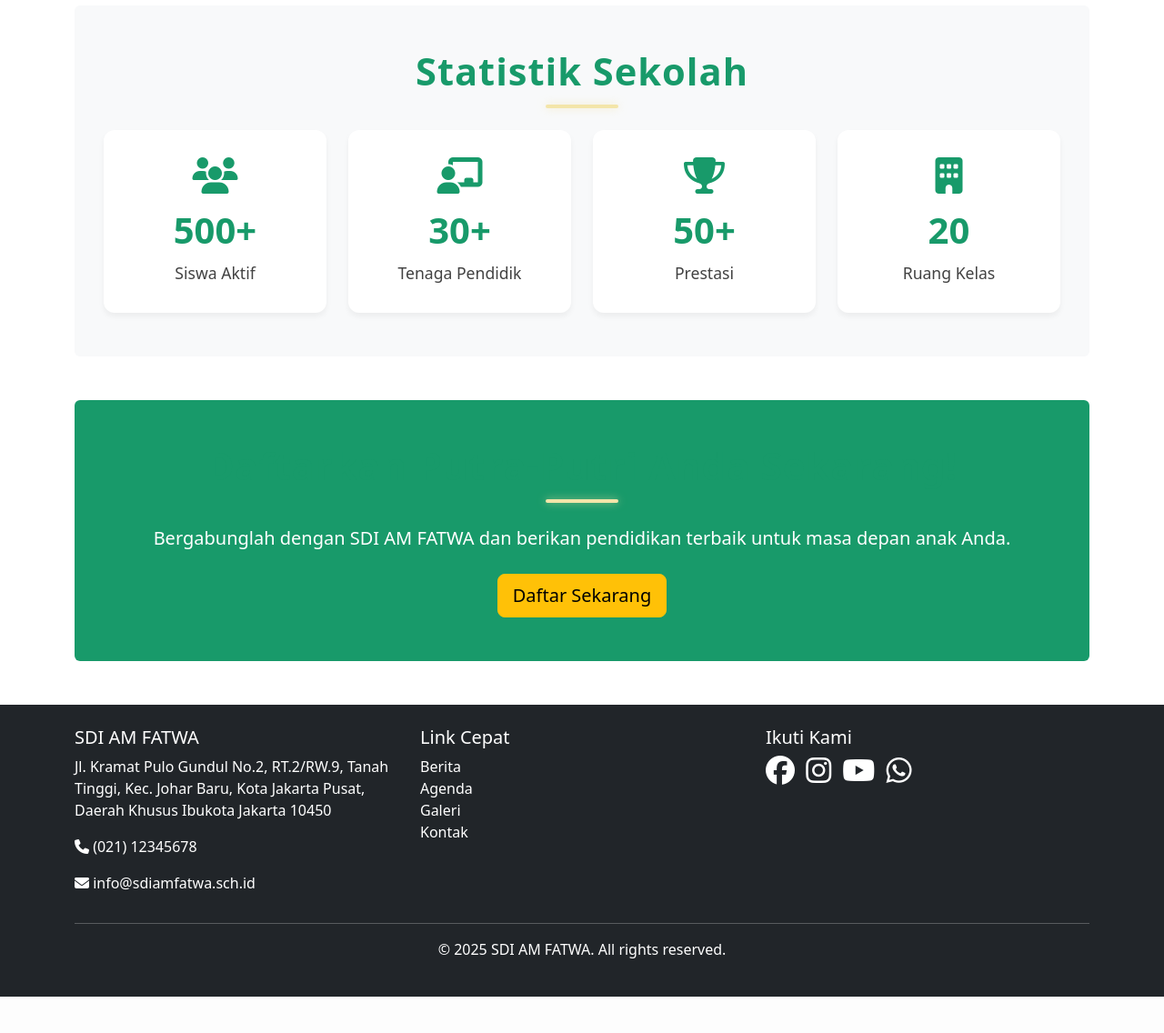
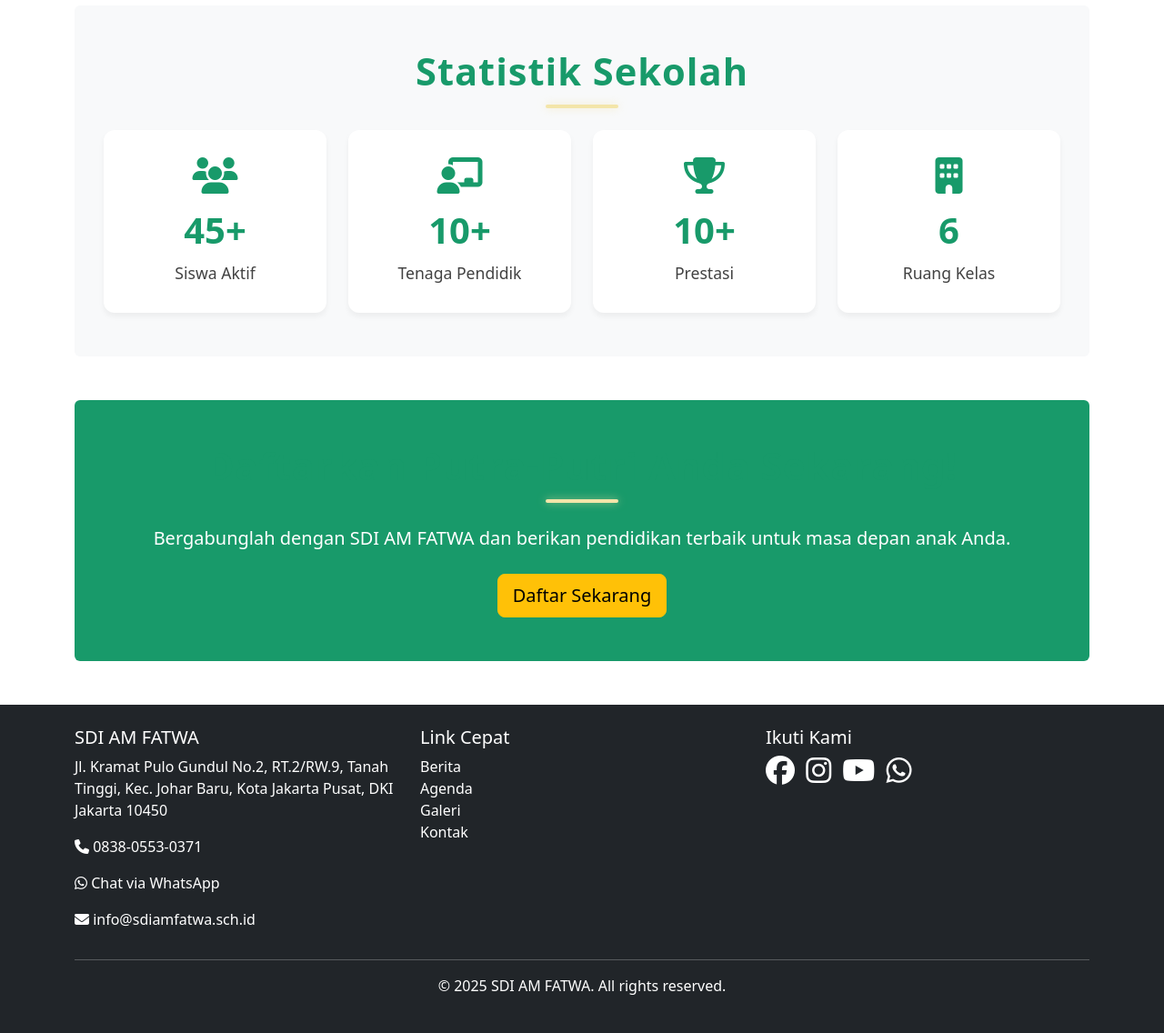
Before and after one commit to kandarlubis31/sdiamfatwa, a Django app: page / in a window 1280 px wide. Shown: the part 1987-3123 px from the top of the page at 91% size. Before the commit the page ends 3083 px from the top, so only its background shows below. Run offline with Django 5.2, Linux system fonts and the light colour scheme; data that the repository does not hold is empty; some libraries are stand-ins or nearby versions.

Commit message:
modified:   sdiamfatwa/settings.py 	modified:   templates/base.html 	modified:   templates/home/home.html 	modified:   templates/kontak/kontak.html

```diff
--- a/templates/base.html
+++ b/templates/base.html
@@ -1,5 +1,4 @@
-{% load static %}
-{% load compress %}
+{% load static %} {% load compress %}
 <!DOCTYPE html>
 <html lang="id">
   <head>
@@ -35,8 +34,13 @@
         animation: logoPulse 2s ease-in-out infinite;
       }
       @keyframes logoPulse {
-        0%, 100% { transform: scale(1); }
-        50% { transform: scale(1.1); }
+        0%,
+        100% {
+          transform: scale(1);
+        }
+        50% {
+          transform: scale(1.1);
+        }
       }
       .preloader-progress {
         width: 200px;
@@ -49,7 +53,7 @@
       .preloader-bar {
         width: 0;
         height: 100%;
-        background: #189A6A;
+        background: #189a6a;
         transition: width 0.3s ease;
       }
       /* Hide content initially */
@@ -64,8 +68,15 @@
   </head>
   <body>
     <div id="preloader">
-      <div class="preloader-content" style="display: flex; flex-direction: column; align-items: center;">
-        <img src="{% static 'img/logo.webp' %}" alt="Loading..." class="preloader-logo" />
+      <div
+        class="preloader-content"
+        style="display: flex; flex-direction: column; align-items: center"
+      >
+        <img
+          src="{% static 'img/logo.webp' %}"
+          alt="Loading..."
+          class="preloader-logo"
+        />
         <div class="preloader-progress">
           <div class="preloader-bar"></div>
         </div>
@@ -74,26 +85,42 @@
 
     <script>
       // Start progress animation immediately
-      (function() {
-        var bar = document.querySelector('.preloader-bar');
+      (function () {
+        var bar = document.querySelector(".preloader-bar");
         if (bar) {
           var width = 0;
-          var interval = setInterval(function() {
+          var interval = setInterval(function () {
             width += 1;
             if (width > 90) {
               clearInterval(interval);
             }
-            bar.style.width = width + '%';
+            bar.style.width = width + "%";
           }, 50);
         }
       })();
     </script>
 
     {% compress css %}
-    <link rel="stylesheet" href="{% static 'vendor/bootstrap/bootstrap.min.css' %}" type="text/css" />
-    <link rel="stylesheet" href="{% static 'vendor/fontawesome/all.min.css' %}" type="text/css" />
-    <link rel="stylesheet" href="{% static 'css/style.css' %}" type="text/css" />
-    <link rel="stylesheet" href="{% static 'css/animations.css' %}" type="text/css" />
+    <link
+      rel="stylesheet"
+      href="{% static 'vendor/bootstrap/bootstrap.min.css' %}"
+      type="text/css"
+    />
+    <link
+      rel="stylesheet"
+      href="{% static 'vendor/fontawesome/all.min.css' %}"
+      type="text/css"
+    />
+    <link
+      rel="stylesheet"
+      href="{% static 'css/style.css' %}"
+      type="text/css"
+    />
+    <link
+      rel="stylesheet"
+      href="{% static 'css/animations.css' %}"
+      type="text/css"
+    />
     {% endcompress %}
 
     <nav class="navbar navbar-expand-lg navbar-dark bg-primary">
@@ -160,7 +187,9 @@
             <p class="lead text-white fade-in-up">
               Mencetak Generasi Qur'ani yang Cerdas dan Berakhlak Mulia
             </p>
-            <a href="#profil" class="btn btn-warning btn-lg slide-in">Profil Sekolah</a>
+            <a href="#profil" class="btn btn-warning btn-lg slide-in"
+              >Profil Sekolah</a
+            >
           </div>
         </div>
       </div>
@@ -171,15 +200,27 @@
     <footer class="bg-dark text-white py-4">
       <div class="container">
         <div class="row">
+          <!-- Informasi Sekolah -->
           <div class="col-md-4">
             <h5>SDI AM FATWA</h5>
             <p>
               Jl. Kramat Pulo Gundul No.2, RT.2/RW.9, Tanah Tinggi, Kec. Johar
-              Baru, Kota Jakarta Pusat, Daerah Khusus Ibukota Jakarta 10450
+              Baru, Kota Jakarta Pusat, DKI Jakarta 10450
             </p>
-            <p><i class="fas fa-phone"></i> (021) 12345678</p>
+            <p><i class="fas fa-phone"></i> 0838-0553-0371</p>
+            <p>
+              <i class="fab fa-whatsapp"></i>
+              <a
+                href="https://wa.me/6283805530371"
+                class="text-white"
+                target="_blank"
+                >Chat via WhatsApp</a
+              >
+            </p>
             <p><i class="fas fa-envelope"></i> info@sdiamfatwa.sch.id</p>
           </div>
+
+          <!-- Link Cepat -->
           <div class="col-md-4">
             <h5>Link Cepat</h5>
             <ul class="list-unstyled">
@@ -197,6 +238,8 @@
               </li>
             </ul>
           </div>
+
+          <!-- Sosial Media -->
           <div class="col-md-4">
             <h5>Ikuti Kami</h5>
             <div class="social-links">
@@ -209,13 +252,19 @@
               <a href="#" class="text-white me-2"
                 ><i class="fab fa-youtube fa-2x"></i
               ></a>
-              <a href="#" class="text-white"
-                ><i class="fab fa-whatsapp fa-2x"></i
-              ></a>
+              <a
+                href="https://wa.me/6283805530371"
+                class="text-white"
+                target="_blank"
+              >
+                <i class="fab fa-whatsapp fa-2x"></i>
+              </a>
             </div>
           </div>
         </div>
+
         <hr class="bg-white" />
+
         <div class="text-center">
           <p>&copy; {% now "Y" %} SDI AM FATWA. All rights reserved.</p>
         </div>
@@ -223,18 +272,30 @@
     </footer>
 
     {% compress js %}
-    <script src="{% static 'vendor/jquery/jquery-3.6.0.min.js' %}" type="text/javascript"></script>
-    <script src="{% static 'vendor/bootstrap/bootstrap.bundle.min.js' %}" type="text/javascript"></script>
+    <script
+      src="{% static 'vendor/jquery/jquery-3.6.0.min.js' %}"
+      type="text/javascript"
+    ></script>
+    <script
+      src="{% static 'vendor/bootstrap/bootstrap.bundle.min.js' %}"
+      type="text/javascript"
+    ></script>
     <script src="{% static 'js/main.js' %}" type="text/javascript"></script>
-    <script src="{% static 'js/scroll-position.js' %}" type="text/javascript"></script>
-    <script src="{% static 'js/animations.js' %}" type="text/javascript"></script>
+    <script
+      src="{% static 'js/scroll-position.js' %}"
+      type="text/javascript"
+    ></script>
+    <script
+      src="{% static 'js/animations.js' %}"
+      type="text/javascript"
+    ></script>
     {% endcompress %}
 
     <script>
       // Preloader handling - versi yang diperbaiki
-      document.addEventListener('DOMContentLoaded', function() {
-        const preloader = document.getElementById('preloader');
-        const preloaderBar = document.querySelector('.preloader-bar');
+      document.addEventListener("DOMContentLoaded", function () {
+        const preloader = document.getElementById("preloader");
+        const preloaderBar = document.querySelector(".preloader-bar");
 
         // Pastikan preloader ada sebelum memanipulasinya
         if (preloader && preloaderBar) {
@@ -246,28 +307,28 @@
               if (width > 90) {
                 clearInterval(interval);
               }
-              preloaderBar.style.width = width + '%';
+              preloaderBar.style.width = width + "%";
             }, 50);
           }
         }
       });
 
-      window.addEventListener('load', function() {
-        const preloader = document.getElementById('preloader');
-        const preloaderBar = document.querySelector('.preloader-bar');
+      window.addEventListener("load", function () {
+        const preloader = document.getElementById("preloader");
+        const preloaderBar = document.querySelector(".preloader-bar");
 
         if (preloader && preloaderBar) {
           // Selesaikan progress bar
-          preloaderBar.style.width = '100%';
+          preloaderBar.style.width = "100%";
 
           // Setelah jeda singkat, hilangkan preloader dan tampilkan konten
           setTimeout(() => {
-            preloader.classList.add('fade-out');
-            document.body.classList.add('page-loaded');
+            preloader.classList.add("fade-out");
+            document.body.classList.add("page-loaded");
 
             // Hapus preloader sepenuhnya setelah fade out
             setTimeout(() => {
-              preloader.style.display = 'none';
+              preloader.style.display = "none";
             }, 500);
           }, 500);
         }
--- a/templates/home/home.html
+++ b/templates/home/home.html
@@ -124,28 +124,28 @@
       <div class="col-md-3 text-center">
         <div class="stat-item">
           <i class="fas fa-users fa-3x text-primary mb-3"></i>
-          <h3>500+</h3>
+          <h3>45+</h3>
           <p>Siswa Aktif</p>
         </div>
       </div>
       <div class="col-md-3 text-center">
         <div class="stat-item">
           <i class="fas fa-chalkboard-teacher fa-3x text-primary mb-3"></i>
-          <h3>30+</h3>
+          <h3>10+</h3>
           <p>Tenaga Pendidik</p>
         </div>
       </div>
       <div class="col-md-3 text-center">
         <div class="stat-item">
           <i class="fas fa-trophy fa-3x text-primary mb-3"></i>
-          <h3>50+</h3>
+          <h3>10+</h3>
           <p>Prestasi</p>
         </div>
       </div>
       <div class="col-md-3 text-center">
         <div class="stat-item">
           <i class="fas fa-building fa-3x text-primary mb-3"></i>
-          <h3>20</h3>
+          <h3>6</h3>
           <p>Ruang Kelas</p>
         </div>
       </div>
--- a/templates/kontak/kontak.html
+++ b/templates/kontak/kontak.html
@@ -19,7 +19,7 @@
             Jl. Kramat Pulo Gundul No.2, RT.2/RW.9, Tanah Tinggi, Kec. Johar Baru,
             Kota Jakarta Pusat, DKI Jakarta 10450
           </p>
-          <p class="mb-2"><i class="fas fa-phone text-success me-2"></i> (021) 12345678</p>
+          <p class="mb-2"><i class="fas fa-phone text-success me-2"></i> 0838-0553-0371</p>
           <p class="mb-2"><i class="fas fa-envelope text-warning me-2"></i> info@sdiamfatwa.sch.id</p>
           <p class="mb-0"><i class="fas fa-clock text-info me-2"></i> Senin - Jumat: 07.00 - 15.00</p>
         </div>
```
Also changed, not shown: sdiamfatwa/settings.py (+31 -19 lines).
